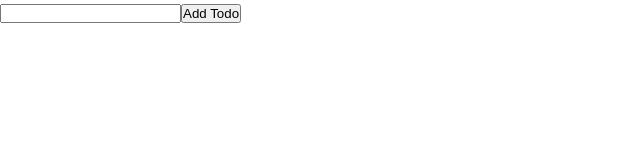
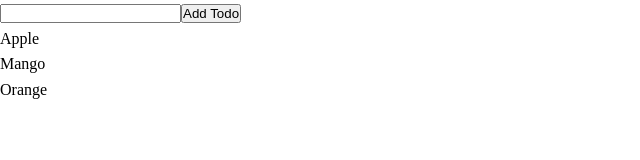
Before and after one commit to DASH0070/vue-todo-list, a Vue app: page / in a window 1280 px wide. Shown: the top 160 px of the page, without its empty margins (0-640 px from the left). Built offline with nearby package versions, Linux system fonts and the light colour scheme.

Commit message:
Created AddItem

```diff
--- a/index.html
+++ b/index.html
@@ -3,7 +3,7 @@
   <head>
     <meta charset="UTF-8" />
     <meta name="viewport" content="width=device-width, initial-scale=1.0" />
-    <title>Vite App</title>
+    <title>Todo List</title>
   </head>
   <body>
     <div id="app"></div>
--- a/src/App.vue
+++ b/src/App.vue
@@ -1,17 +1,28 @@
 <script setup lang="ts">
 import { ref } from 'vue'
+let id = 3
 const inputText = ref('')
-	const pr = () => {
-		console.log(inputText.value)
+const todos = ref([
+	{ id: 0, text: 'Apple' },
+	{ id: 1, text: 'Mango' },
+	{ id: 2, text: 'Orange' }
+])
+const addItem = () => {
+	const obj = { id: id++, text: inputText.value}
+	todos.value.push(obj);
 	inputText.value = ''
 }
+
 </script>
 
 <template>
-  <form @submit.prevent="pr">
+	<form @submit.prevent="addItem">
 		<input type="text" v-model='inputText' />
 		<button type="submit">Add Todo</button>
 	</form>
+	<ul>
+		<li v-for="todo in todos" :key="todo.id">{{todo.text}}</li>
+	</ul>
 </template>
 
 <style scoped>
```
Lines whose indentation alone changed are shown as unchanged.
